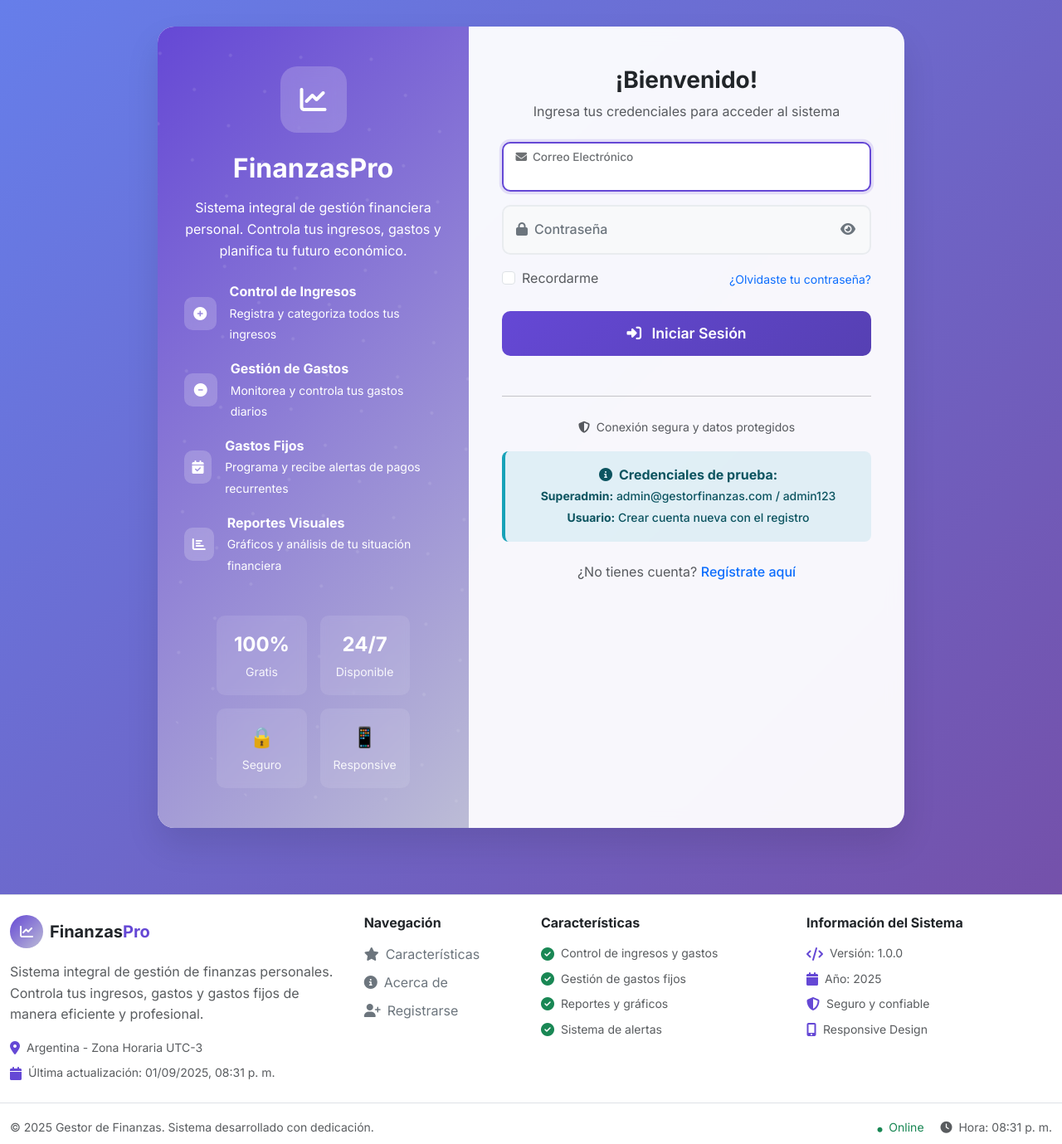
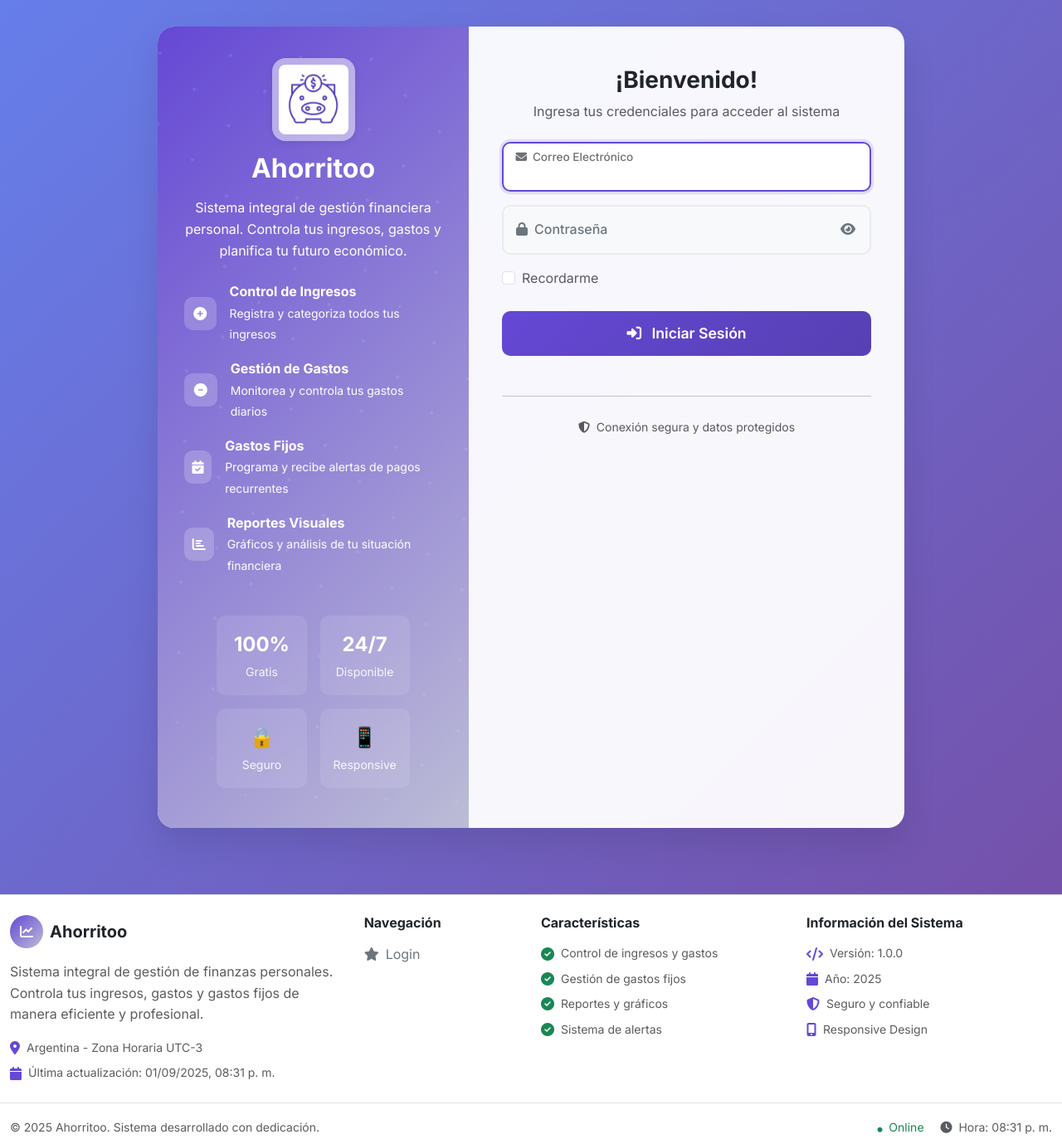
Before and after one commit to GiuGerlo/Gestor-Ingresos-y-Gastos, a PHP site: page / in a window 1280 px wide. Shown: the whole page at 83% size. Run offline with PHP 8.4, Linux system fonts and the light colour scheme.

Commit message:
Agrego nombre y logo

```diff
--- a/dashboard/gastos/controllers/controller.php
+++ b/dashboard/gastos/controllers/controller.php
@@ -134,7 +134,9 @@ function getAllExpenses($pdo, $user_id) {
                 g.descripcion,
                 g.monto,
                 c.nombre as categoria,
+                c.icono as icono_categoria,
                 mp.nombre as metodo_pago,
+                mp.icono as icono_metodo,
                 mp.color as color_metodo,
                 g.created_at
             FROM gastos g
@@ -410,7 +412,9 @@ function getExpenseDetails($pdo, $user_id, $id) {
                 g.categoria_id,
                 g.metodo_pago_id,
                 c.nombre as categoria,
+                c.icono as icono_categoria,
                 mp.nombre as metodo_pago,
+                mp.icono as icono_metodo,
                 mp.color as color_metodo,
                 g.created_at
             FROM gastos g
--- a/dashboard/includes/sidebar.php
+++ b/dashboard/includes/sidebar.php
@@ -54,13 +54,14 @@ $final_base_path = isset($base_path) ? $base_path : $base_path_calc;
 <nav class="col-md-3 col-lg-2 d-md-block sidebar collapse" id="sidebar">
     <div class="sidebar-sticky">
         <div class="text-center mb-4 pt-3">
+            <img src="../../assets/img/logo-original.png" alt="Ahorrito Logo" style="width:48px;height:48px;object-fit:contain;border-radius:12px;background:rgba(255,255,255,0.5);box-shadow:0 2px 8px rgba(0,0,0,0.08);margin-bottom:8px;">
             <?php if ($user_rol === 'superadmin'): ?>
                 <h5 class="text-white">Panel Admin</h5>
                 <small class="text-light">
                     <?php echo htmlspecialchars($user_name); ?>
                 </small>
             <?php else: ?>
-                <h5 class="text-white">Gestor Finanzas</h5>
+                <h5 class="text-white">Ahorritoo</h5>
                 <small class="text-light">
                     <?php echo htmlspecialchars($user_name); ?>
                     <span class="badge bg-light text-primary ms-1">
--- a/dashboard/ingresos/controllers/controller.php
+++ b/dashboard/ingresos/controllers/controller.php
@@ -131,7 +131,9 @@ function getAllIncomes($pdo, $user_id) {
                 i.descripcion,
                 i.monto,
                 c.nombre as categoria,
+                c.icono as icono_categoria,
                 mp.nombre as metodo_pago,
+                mp.icono as icono_metodo,
                 mp.color as color_metodo,
                 i.created_at
             FROM ingresos i
@@ -330,7 +332,9 @@ function getIncomeDetails($pdo, $user_id, $id) {
                 i.categoria_id,
                 i.metodo_pago_id,
                 c.nombre as categoria,
+                c.icono as icono_categoria,
                 mp.nombre as metodo_pago,
+                mp.icono as icono_metodo,
                 mp.color as color_metodo,
                 i.created_at
             FROM ingresos i
--- a/includes/footer.php
+++ b/includes/footer.php
@@ -76,7 +76,7 @@ if (!isset($footer_stats) && basename($_SERVER['PHP_SELF']) !== 'index.php' && b
                             <i class="fas fa-chart-line text-white"></i>
                         </div>
                         <h5 class="mb-0 fw-bold">
-                            <span class="text-dark">Finanzas</span><span class="text-secondary">Pro</span>
+                            <span class="text-dark">Ahorritoo</span>
                         </h5>
                     </div>
                     <p class="text-muted mb-3">
@@ -127,10 +127,11 @@ if (!isset($footer_stats) && basename($_SERVER['PHP_SELF']) !== 'index.php' && b
                         </li>
                         <?php else: ?>
                         <li class="mb-2">
-                            <a href="#features" class="footer-link">
-                                <i class="fas fa-star me-2"></i>Características
+                            <a href="index.php" class="footer-link">
+                                <i class="fas fa-star me-2"></i>Login
                             </a>
                         </li>
+                        <!--
                         <li class="mb-2">
                             <a href="#about" class="footer-link">
                                 <i class="fas fa-info-circle me-2"></i>Acerca de
@@ -140,7 +141,7 @@ if (!isset($footer_stats) && basename($_SERVER['PHP_SELF']) !== 'index.php' && b
                             <a href="register.php" class="footer-link">
                                 <i class="fas fa-user-plus me-2"></i>Registrarse
                             </a>
-                        </li>
+                        </li> -->
                         <?php endif; ?>
                     </ul>
                 </div>
@@ -248,7 +249,7 @@ if (!isset($footer_stats) && basename($_SERVER['PHP_SELF']) !== 'index.php' && b
             <div class="row border-top pt-3 pb-2">
                 <div class="col-md-6">
                     <small class="text-muted">
-                        © <?= date('Y') ?> Gestor de Finanzas. Sistema desarrollado con dedicación.
+                        © <?= date('Y') ?> Ahorritoo. Sistema desarrollado con dedicación.
                     </small>
                 </div>
                 <div class="col-md-6 text-md-end">
--- a/includes/header.php
+++ b/includes/header.php
@@ -29,7 +29,7 @@ if (strpos($current_dir, '/dashboard/') !== false && substr_count($current_dir,
 
 // Configurar título por defecto si no está definido
 if (!isset($page_title)) {
-    $page_title = 'Gestor de Finanzas';
+    $page_title = 'Ahorrito';
 }
 
 // Configurar página actual si no está definida
@@ -48,11 +48,11 @@ if (!isset($current_page)) {
     <meta name="description" content="Sistema de gestión de finanzas personales - Control completo de ingresos, gastos y gastos fijos">
     <meta name="keywords" content="finanzas, gastos, ingresos, presupuesto, argentina">
     <meta name="author" content="Sistema de Finanzas">
-    <title><?= htmlspecialchars($page_title) ?> - Gestor de Finanzas</title>
+    <title><?= htmlspecialchars($page_title) ?> - Ahorritoo</title>
 
     <!-- Favicon -->
-    <link rel="shortcut icon" href="<?= $base_path ?>assets/img/logo.png" type="image/x-icon">
-    <link rel="icon" href="<?= $base_path ?>assets/img/logo.png" type="image/x-icon">
+    <link rel="shortcut icon" href="<?= $base_path ?>assets/img/logo-completo.png" type="image/x-icon">
+    <link rel="icon" href="<?= $base_path ?>assets/img/logo-original.png" type="image/x-icon">
 
     <!-- Bootstrap CSS -->
     <link href="https://cdn.jsdelivr.net/npm/bootstrap@5.3.0/dist/css/bootstrap.min.css" rel="stylesheet">
--- a/index.php
+++ b/index.php
@@ -241,10 +241,10 @@ include 'includes/header.php';
             <!-- Panel izquierdo - Información del sistema -->
             <div class="col-lg-5 login-left">
                 <div class="login-logo">
-                    <i class="fas fa-chart-line"></i>
+                    <img src="assets/img/logo-original.png" alt="Logo" style="width:100px;height:100px;object-fit:contain;border-radius:16px;background:rgba(255,255,255,0.5);box-shadow:0 2px 8px rgba(0,0,0,0.08);padding:8px;">
                 </div>
 
-                <h2 class="fw-bold mb-3">FinanzasPro</h2>
+                <h2 class="fw-bold mb-3">Ahorritoo</h2>
                 <p class="mb-4 text-center">
                     Sistema integral de gestión financiera personal.
                     Controla tus ingresos, gastos y planifica tu futuro económico.
@@ -374,9 +374,9 @@ include 'includes/header.php';
                                 Recordarme
                             </label>
                         </div>
-                        <a href="#" class="text-decoration-none" onclick="mostrarAyuda()">
+                        <!-- <a href="#" class="text-decoration-none" onclick="mostrarAyuda()">
                             <small>¿Olvidaste tu contraseña?</small>
-                        </a>
+                        </a> -->
                     </div>
 
                     <button type="submit" class="btn btn-login w-100 mb-4">
@@ -396,20 +396,20 @@ include 'includes/header.php';
                     </p>
 
                     <!-- Credenciales de prueba -->
-                    <div class="alert alert-info">
+                    <!-- <div class="alert alert-info">
                         <strong><i class="fas fa-info-circle me-2"></i>Credenciales de prueba:</strong><br>
                         <small>
                             <strong>Superadmin:</strong> admin@gestorfinanzas.com / admin123<br>
                             <strong>Usuario:</strong> Crear cuenta nueva con el registro
                         </small>
-                    </div>
+                    </div> -->
 
-                    <p class="text-muted">
+                    <!-- <p class="text-muted">
                         ¿No tienes cuenta?
                         <a href="register.php" class="text-decoration-none fw-medium">
                             Regístrate aquí
                         </a>
-                    </p>
+                    </p> -->
                 </div>
             </div>
         </div>
```
Also changed, not shown: dashboard/gastos-fijos/index.php (+114 -32 lines), dashboard/gastos/index.php (+29 -7 lines), dashboard/includes/header.php (+4 -4 lines), dashboard/ingresos/index.php (+30 -8 lines), assets/img/logo-completo.png (added), assets/img/logo-original.ico (added), assets/img/logo-original.png (added).
